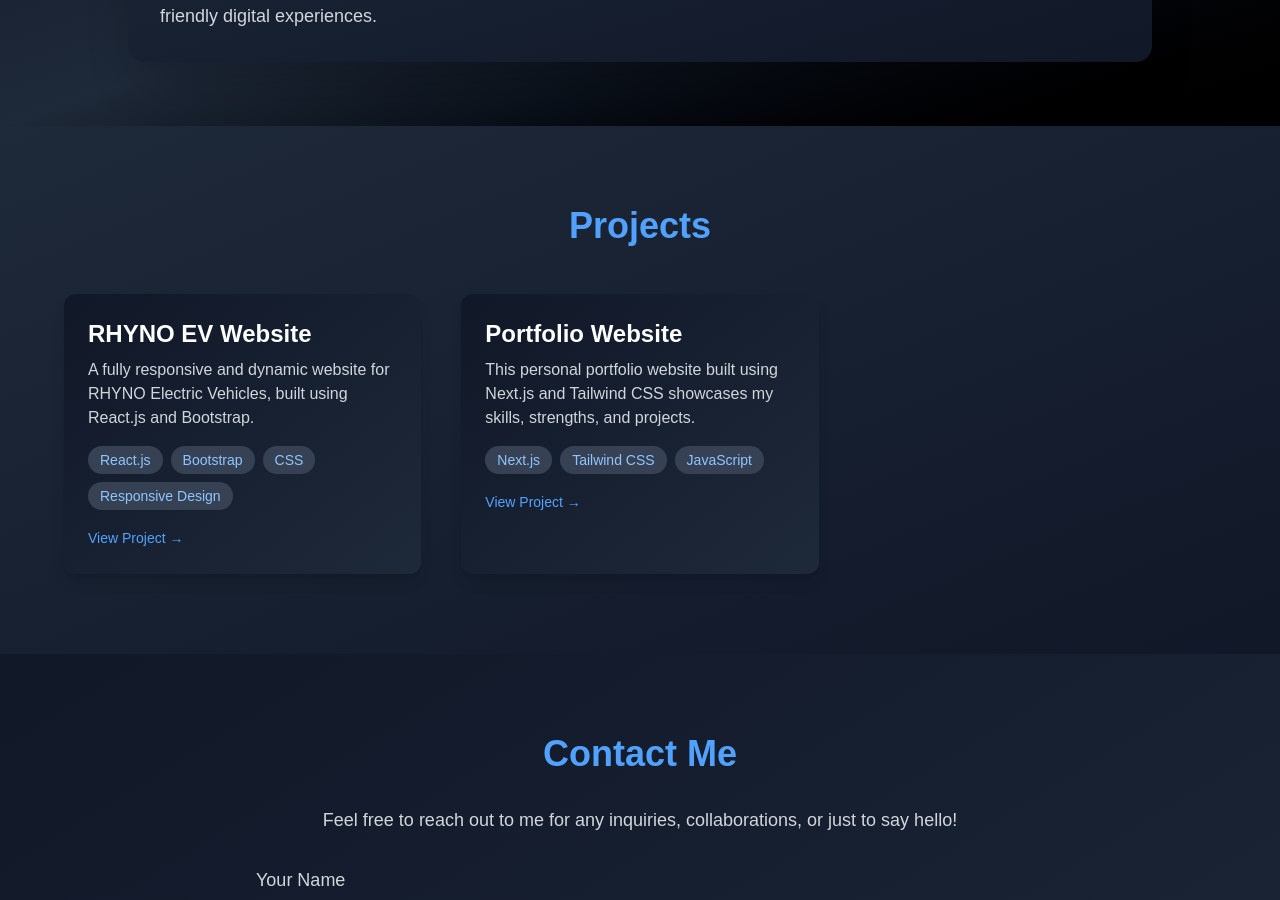
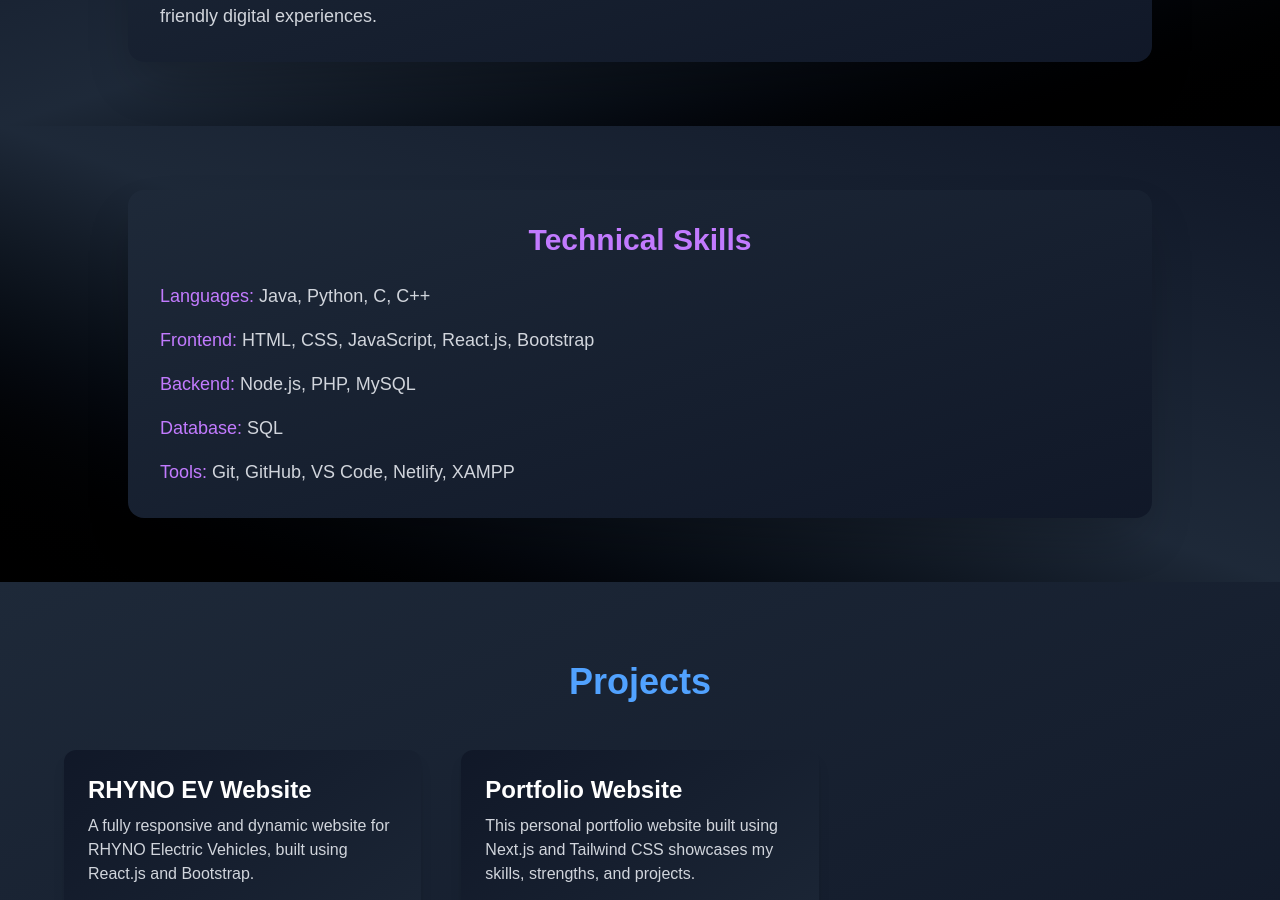
Before and after one commit to poornima-botsa/first-project, a Next.js app: page / in a window 1280 px wide. Shown: the part 943-1843 px from the top of the page. Built offline with nearby package versions, Linux system fonts and the light colour scheme.

Commit message:
added skills file

```diff
--- /dev/null
+++ b/components/Skills.js
@@ -0,0 +1,17 @@
+const Skills = () => {
+    return(
+      <section id="skills" className="py-16 px-6 bg-gradient-to-bl from-gray-900 via-gray-800 to-black text-white">
+        <div className="max-w-5xl mx-auto bg-gradient-to-br from-gray-800 to-gray-900 p-8 rounded-2xl shadow-2xl">
+          <h2 className="text-3xl font-extrabold text-purple-400 mb-6 text-center">Technical Skills</h2>
+          <ul className="space-y-4 text-lg text-gray-300">
+            <li><span className="text-purple-400 font-medium">Languages:</span> Java, Python, C, C++</li>
+            <li><span className="text-purple-400 font-medium">Frontend:</span> HTML, CSS, JavaScript, React.js, Bootstrap</li>
+            <li><span className="text-purple-400 font-medium">Backend:</span> Node.js, PHP, MySQL</li>
+            <li><span className="text-purple-400 font-medium">Database:</span> SQL</li>
+            <li><span className="text-purple-400 font-medium">Tools:</span> Git, GitHub, VS Code, Netlify, XAMPP</li>
+          </ul>
+        </div>
+      </section>
+    );
+  };
+    export default Skills;
--- a/pages/index.js
+++ b/pages/index.js
@@ -1,7 +1,7 @@
 import Navbar from "../components/Navbar";
 import Hero from "../components/Hero";
 import About from "../components/About";
-// import Skills from "../components/Skills";
+import Skills from "../components/Skills";
 // import Strengths from "../components/Strengths";
 import Projects from "../components/Projects";
 import Contact from "../components/Contact";
@@ -14,8 +14,8 @@ export default function Home() {
       <Navbar />
       <Hero />
       <About />
-      {/*<Skills />
-      <Strengths /> */}
+      <Skills />
+      {/*<Strengths /> */}
       <Projects />
       <Contact />
       {/* <DownloadResume /> */}
```
